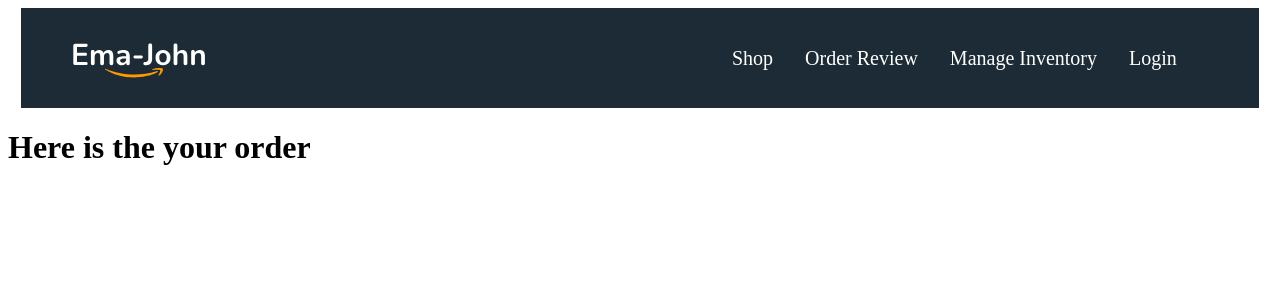
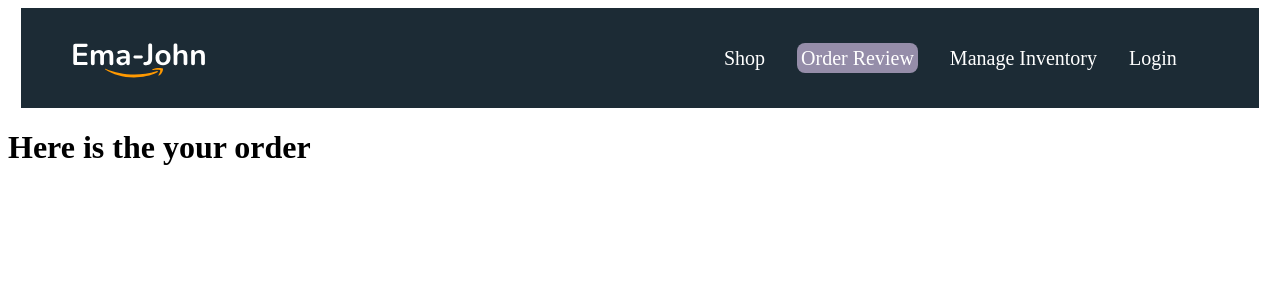
Before and after one commit to NahidHasan2kk2/ema-jhon-react-project, a React (Vite) app: page /orders in a window 1280 px wide. Shown: the top 300 px of the page. Built offline with nearby package versions, Linux system fonts and the light colour scheme.

Commit message:
added anchor active link style

```diff
--- /dev/null
+++ b/src/components/ActiveLink/ActiveLink.css
@@ -0,0 +1,6 @@
+.active {
+
+    background-color: rgb(149, 141, 169);
+    border-radius: 8px;
+    padding: 4px;
+}
--- /dev/null
+++ b/src/components/ActiveLink/ActiveLink.jsx
@@ -0,0 +1,20 @@
+
+import { NavLink } from 'react-router-dom';
+import './ActiveLink.css';
+
+const ActiveLink = ({ to, children }) => {
+    return (
+        <NavLink
+            to={to}
+            className={({ isActive }) =>
+                isActive
+                    ? "active"
+                    : ""
+            }
+        >
+            {children}
+        </NavLink>
+    );
+};
+
+export default ActiveLink;
--- a/src/components/Header/Header.jsx
+++ b/src/components/Header/Header.jsx
@@ -1,7 +1,8 @@
 import React from 'react';
-import { Link } from 'react-router-dom';
+
 import logo from '../../images/Logo.svg'
 import './Header.css';
+import ActiveLink from '../ActiveLink/ActiveLink';
 
 const Header = () => {
     return (
@@ -10,10 +11,10 @@ const Header = () => {
                 <img src={logo} alt="" />
             </div>
             <div className='header-link'>
-                <Link to="/">Shop</Link>
-                <Link to="/orders">Order Review</Link>
-                <Link to="/inventory">Manage Inventory</Link>
-                <Link to="/login">Login</Link>
+                <ActiveLink to="/">Shop</ActiveLink>
+                <ActiveLink to="/orders">Order Review</ActiveLink>
+                <ActiveLink to="/inventory">Manage Inventory</ActiveLink>
+                <ActiveLink to="/login">Login</ActiveLink>
             </div>
         </div>
     );
```
